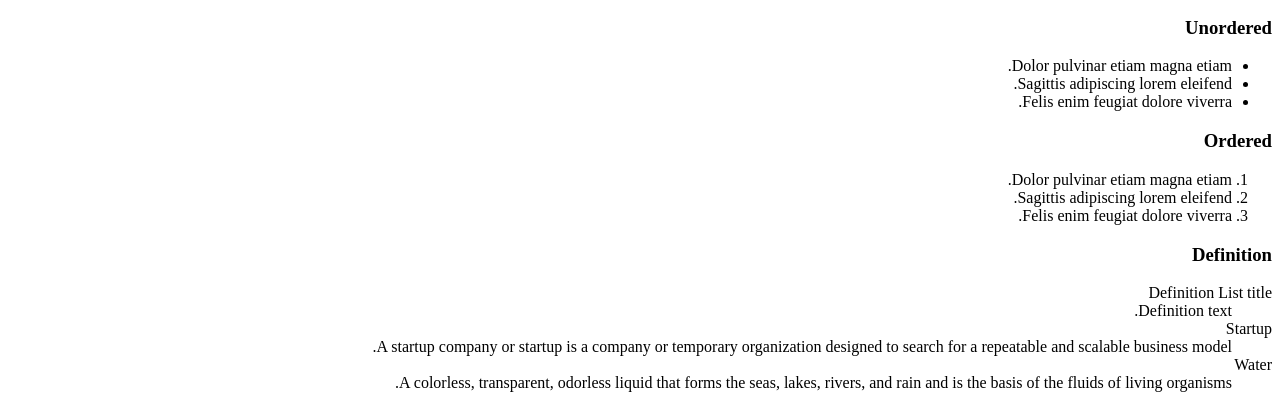
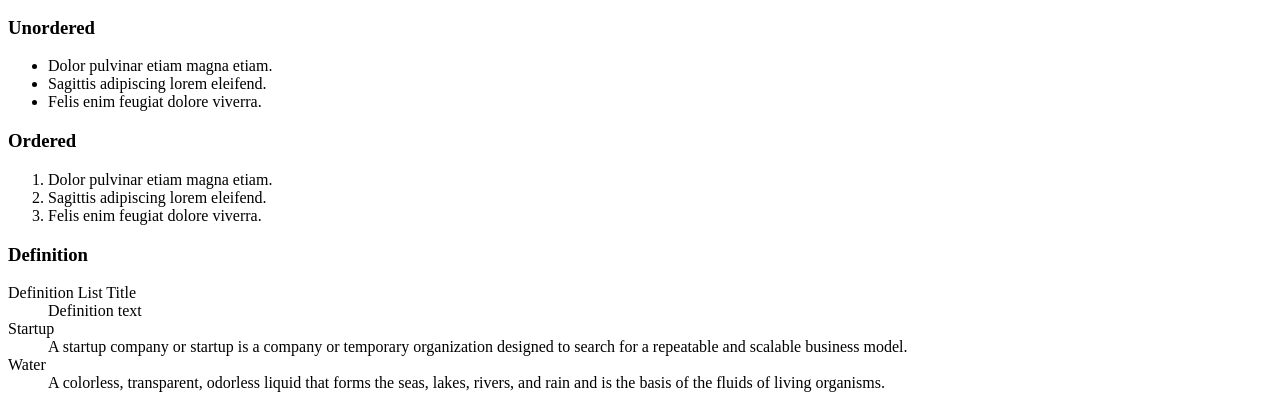
Before and after one commit to Ali-Dehissy/holbertonschool-web_front_end, a plain HTML site: page html_advanced/26-styleguide.html in a window 1280 px wide. Shown: the part 536-944 px from the top of the page. Drawn offline with Linux system fonts and the light colour scheme.

Commit message:
styleguide

```diff
--- a/html_advanced/26-styleguide.html
+++ b/html_advanced/26-styleguide.html
@@ -1,16 +1,17 @@
 <!DOCTYPE html>
-<html dir="rtl" lang="en">
+<html lang="en">
   <head>
-    <meta charset="UTF-8">
-    <meta name="viewport" content="width=device-width, initial-scale=1.0, viewport-fit=cover">
+    <meta charset="UTF-8" />
+    <meta name="viewport" content="width=device-width, initial-scale=6.0, viewport-fit=cover" />
+    <meta name="description" content="Techium is a digital agency" />
     <title>Styleguide - Techium</title>
-    <meta name="description" content="Techium is a digital agency">
-    <link rel="icon" type="image/x-icon" href="./favicon.ico">
-    <link rel="icon" type="image/png" href="./favicon.png">
+    <link rel="icon" type="image/x-icon" href="./favicon.ico" />
+    <link rel="icon" type="image/png" href="./favicon.png" />
   </head>
   <body>
     <header></header>
     <main>
+      <!-- Headings -->
       <section>
         <header>
           <h2>Headings</h2>
@@ -22,15 +23,16 @@
         <h5>Heading level 5</h5>
         <h6>Heading level 6</h6>
       </section>
+      <!-- Paragraph -->
       <section>
         <header>
           <h2>Paragraph</h2>
         </header>
         <h2>Heading with a subtitle</h2>
         <p>This is my subtitle</p>
-        <p>Nunc lacinia ante nunc ac lobortis. Interdum adipiscing gravida odio porttitor sem non mi integer non faucibus ornare mi ut ante amet placerat aliquet. Volutpat eu sed ante lacinia sapien lorem accumsan varius montes viverra nibh in adipiscing blandit tempus accumsan.</p>
+        <p> Nunc lacinia ante nunc ac lobortis. Interdum adipiscing gravida odio porttitor sem non mi integer non faucibus ornare mi ut ante amet placerat aliquet. Volutpat eu sed ante lacinia sapien lorem accumsan varius montes viverra nibh in adipiscing blandit tempus accumsan. </p>
       </section>
-      <!-- list -->
+      <!-- Lists  -->
       <section>
         <header>
           <h2>Lists</h2>
@@ -48,14 +50,14 @@
             <li>Sagittis adipiscing lorem eleifend.</li>
             <li>Felis enim feugiat dolore viverra.</li>
           </ol>
-          <H3>Definition</H3>
+          <h3>Definition</h3>
           <dl>
-            <dt>Definition List title</dt>
-            <dd>Definition text.</dd>
+            <dt>Definition List Title</dt>
+            <dd>Definition text</dd>
             <dt>Startup</dt>
-            <dd>A startup company or startup is a company or temporary organization designed to search for a repeatable and scalable business model.</dd>
+            <dd> A startup company or startup is a company or temporary organization designed to search for a repeatable and scalable business model. </dd>
             <dt>Water</dt>
-            <dd>A colorless, transparent, odorless liquid that forms the seas, lakes, rivers, and rain and is the basis of the fluids of living organisms.</dd>
+            <dd> A colorless, transparent, odorless liquid that forms the seas, lakes, rivers, and rain and is the basis of the fluids of living organisms. </dd>
           </dl>
         </div>
       </section>
```
